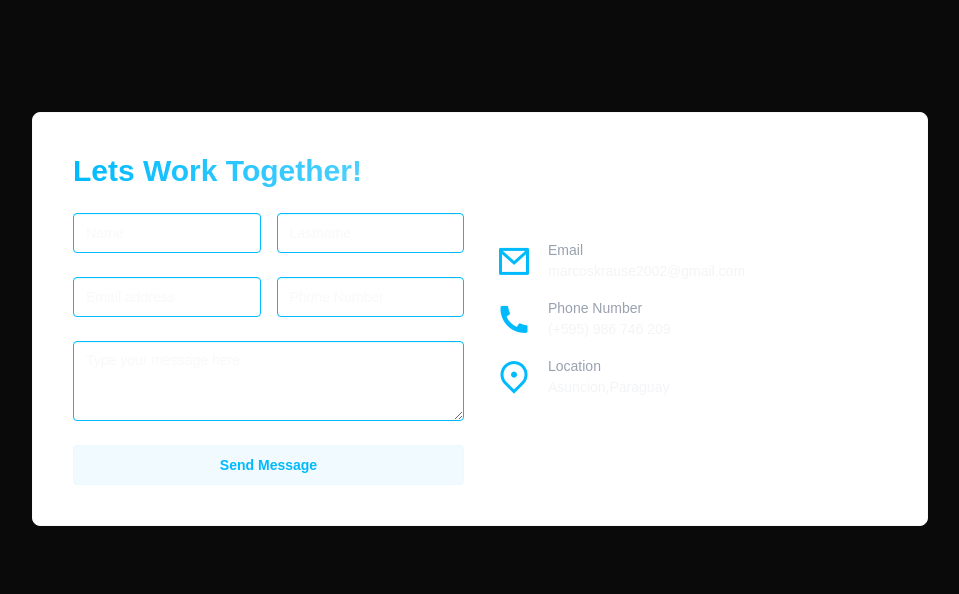
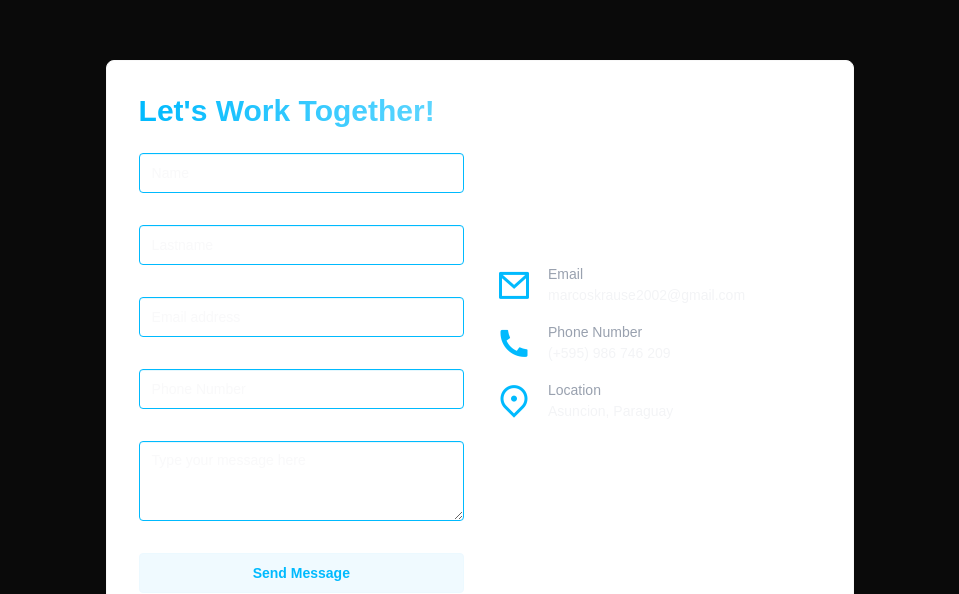
Before and after one commit to mazax28/PORTFOLIO, a React (Vite) app: page / in a window 1280 px wide. Shown: the part 2554-3148 px from the top of the page, without its empty margins (160-1119 px from the left). Built offline with nearby package versions, Linux system fonts and the light colour scheme.

Commit message:
feat: implement contact form with validation using react-hook-form

```diff
--- a/src/pages/Contact.jsx
+++ b/src/pages/Contact.jsx
@@ -1,61 +1,213 @@
-import React from 'react'
+import { useForm } from "react-hook-form"
+
 function Contact() {
+  const {
+    register,
+    handleSubmit,
+    formState: { errors },
+    reset,
+  } = useForm({
+    defaultValues: {
+      name: "",
+      lastname: "",
+      email: "",
+      phone: "",
+      message: "",
+    },
+  })
+
+  const onSubmit = (data) => {
+    console.log("Form data:", data)
+    reset()
+  }
+
   return (
-<div className="hero  min-h-screen">
-  <div className="hero-content text-center">
-    <div className="max-w-4xl">
-        <div className="card card-border bg-base-100 w-full mt-4 p-4">
+    <div id="contact" className="hero min-h-screen mt-6">
+      <div className="hero-content text-center w-full">
+        <div className="w-full sm:w-[80%] lg:w-[60%]">
+          <div className="card card-border bg-base-100 w-full mt-4 p-2">
             <div className="card-body grid grid-cols-1 gap-8 md:grid-cols-2">
-                <div className='grid grid-cols-1 gap-6'>
-                    <h2 className="card-title text-3xl gradient-text">Lets Work Together!</h2>
-                    <div className='grid grid-cols-2 gap-4'>
-                    <input type="text" placeholder="Name" className="input input-info" />
-                    <input type="text" placeholder="Lastname" className="input input-info" />
+              <form
+                onSubmit={handleSubmit(onSubmit)}
+                className="grid grid-cols-1 gap-2"
+              >
+                <h2 className="card-title text-3xl gradient-text mb-4">
+                  Let's Work Together!
+                </h2>
+
+                {/* Name */}
+                <div className="flex flex-col">
+                  <input
+                    type="text"
+                    placeholder="Name"
+                    className="input input-info w-full"
+                    {...register("name", {
+                      required: "This field is required",
+                      minLength: {
+                        value: 2,
+                        message: "Name must be at least 2 characters",
+                      },
+                      maxLength: {
+                        value: 20,
+                        message: "Name must be at most 20 characters",
+                      },
+                    })}
+                  />
+                  <span className="flex items-center gap-1 text-red-400 text-xs min-h-[1.25rem] mt-1">
+                    {errors.name ? (
+                      <>
+                        <i className="ri-error-warning-fill text-sm" />
+                        {errors.name.message}
+                      </>
+                    ) : (
+                      "\u00A0"
+                    )}
+                  </span>
                 </div>
-                    <div className='grid grid-cols-2 gap-4'>
-                    <input type="text" placeholder="Email address" className="input input-info" />
-                    <input type="text" placeholder="Phone Number" className="input input-info" />
+
+                {/* Lastname */}
+                <div className="flex flex-col">
+                  <input
+                    type="text"
+                    placeholder="Lastname"
+                    className="input input-info w-full"
+                    {...register("lastname", {
+                      required: "This field is required",
+                      minLength: {
+                        value: 2,
+                        message: "Lastname must be at least 2 characters",
+                      },
+                      maxLength: {
+                        value: 20,
+                        message: "Lastname must be at most 20 characters",
+                      },
+                    })}
+                  />
+                  <span className="flex items-center gap-1 text-red-400 text-xs min-h-[1.25rem] mt-1">
+                    {errors.lastname ? (
+                      <>
+                        <i className="ri-error-warning-fill text-sm" />
+                        {errors.lastname.message}
+                      </>
+                    ) : (
+                      "\u00A0"
+                    )}
+                  </span>
                 </div>
-                    <textarea type="text" placeholder="Type your message here" className="textarea textarea-info w-full"></textarea>
-                    <button className="btn btn-soft btn-info">Send Message</button>
 
+                {/* Email */}
+                <div className="flex flex-col">
+                  <input
+                    type="text"
+                    placeholder="Email address"
+                    className="input input-info w-full"
+                    {...register("email", {
+                      required: "This field is required",
+                      pattern: {
+                        value:
+                          /^[a-zA-Z0-9._%+-]+@[a-zA-Z0-9.-]+\.[a-zA-Z]{2,}$/,
+                        message: "Invalid email address",
+                      },
+                    })}
+                  />
+                  <span className="flex items-center gap-1 text-red-400 text-xs min-h-[1.25rem] mt-1">
+                    {errors.email ? (
+                      <>
+                        <i className="ri-error-warning-fill text-sm" />
+                        {errors.email.message}
+                      </>
+                    ) : (
+                      "\u00A0"
+                    )}
+                  </span>
+                </div>
 
+                {/* Phone */}
+                <div className="flex flex-col">
+                  <input
+                    type="text"
+                    placeholder="Phone Number"
+                    className="input input-info w-full"
+                    {...register("phone", {
+                      required: "This field is required",
+                      pattern: {
+                        value: /^\+?[0-9]{10,}$/,
+                        message: "Invalid phone number",
+                      },
+                      minLength: {
+                        value: 10,
+                        message:
+                          "Phone number must be at least 10 characters",
+                      },
+                      maxLength: {
+                        value: 15,
+                        message:
+                          "Phone number must be at most 15 characters",
+                      },
+                    })}
+                  />
+                  <span className="flex items-center gap-1 text-red-400 text-xs min-h-[1.25rem] mt-1">
+                    {errors.phone ? (
+                      <>
+                        <i className="ri-error-warning-fill text-sm" />
+                        {errors.phone.message}
+                      </>
+                    ) : (
+                      "\u00A0"
+                    )}
+                  </span>
+                </div>
 
+                {/* Message */}
+                <div className="flex flex-col">
+                  <textarea
+                    placeholder="Type your message here"
+                    className="textarea textarea-info w-full"
+                    {...register("message", {
+                      required: "This field is required",
+                      minLength: {
+                        value: 5,
+                        message: "Message must be at least 5 characters",
+                      },
+                    })}
+                  />
+                  <span className="text-gray-400 text-xs text-left min-h-[1.25rem] mt-1">
+                    {errors.message ? errors.message.message : "\u00A0"}
+                  </span>
+                </div>
 
+                <button type="submit" className="btn btn-soft btn-info">
+                  Send Message
+                </button>
+              </form>
 
-                </div>
-                <div className='flex flex-col justify-center items-start  gap-4'>
-                   <div className='flex gap-4 items-center text-left'>
-                   <i  class="ri-mail-line text-4xl text-[#00bafe]"></i>
-
+              {/* Contact Info */}
+              <div className="flex flex-col justify-center items-start gap-4 text-left">
+                <div className="flex gap-4 items-center">
+                  <i className="ri-mail-line text-4xl text-[#00bafe]"></i>
                   <div>
-                            <p className='text-gray-400'>Email</p>
+                    <p className="text-gray-400">Email</p>
                     <p>marcoskrause2002@gmail.com</p>
                   </div>
                 </div>
-                   <div className='flex gap-4 items-center text-left'>
-                   <i class="ri-phone-fill text-4xl  text-[#00bafe]"></i>
-                        <div >
-                            <p className='text-gray-400'>Phone Number</p>
+                <div className="flex gap-4 items-center">
+                  <i className="ri-phone-fill text-4xl text-[#00bafe]"></i>
+                  <div>
+                    <p className="text-gray-400">Phone Number</p>
                     <p>(+595) 986 746 209</p>
                   </div>
                 </div>
-
-                   <div className='flex gap-4 items-center text-left'>
-                   <i class="ri-map-pin-2-line text-4xl  text-[#00bafe]"></i>
+                <div className="flex gap-4 items-center">
+                  <i className="ri-map-pin-2-line text-4xl text-[#00bafe]"></i>
                   <div>
-                            <p className='text-gray-400'>Location</p>
-                            <p>Asuncion,Paraguay</p>
+                    <p className="text-gray-400">Location</p>
+                    <p>Asuncion, Paraguay</p>
                   </div>
                 </div>
               </div>
-
             </div>
           </div>
-
-
         </div>
-
       </div>
     </div>
   )
```
Lines whose indentation alone changed are shown as unchanged.
